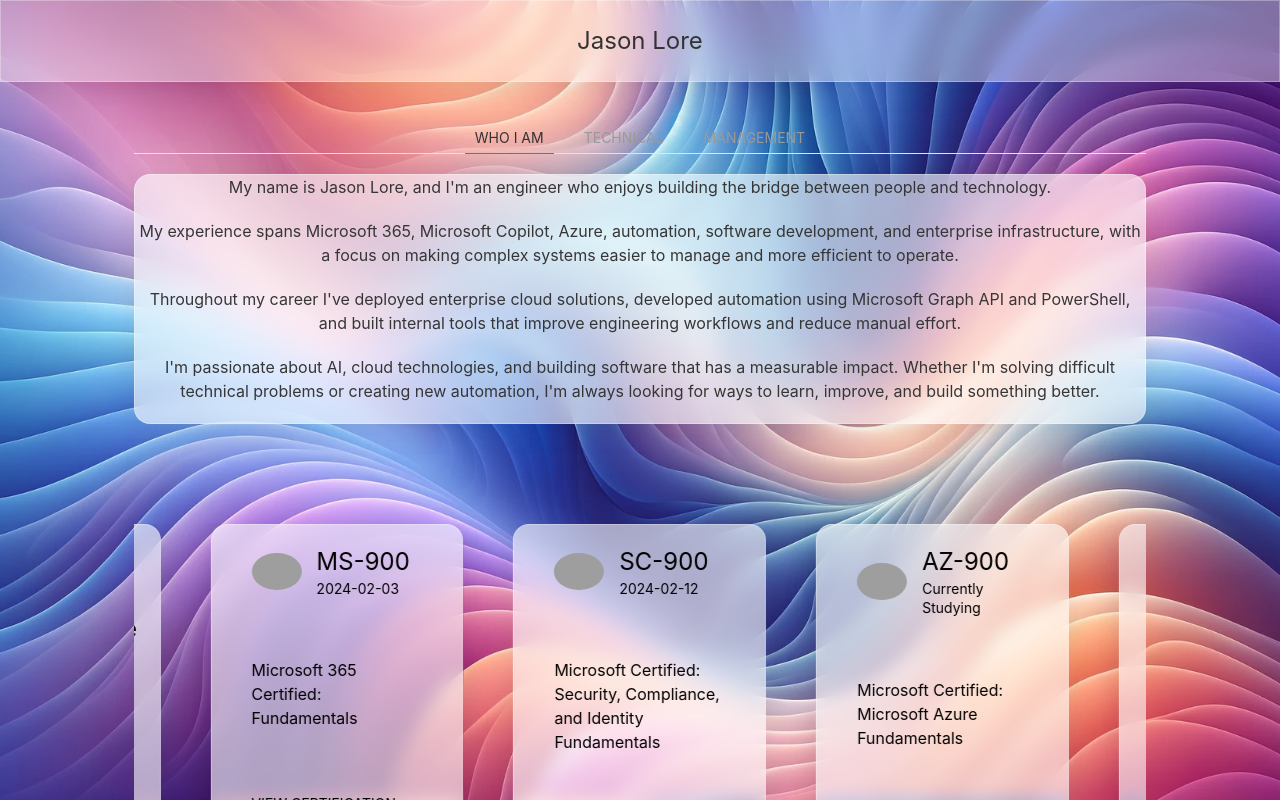
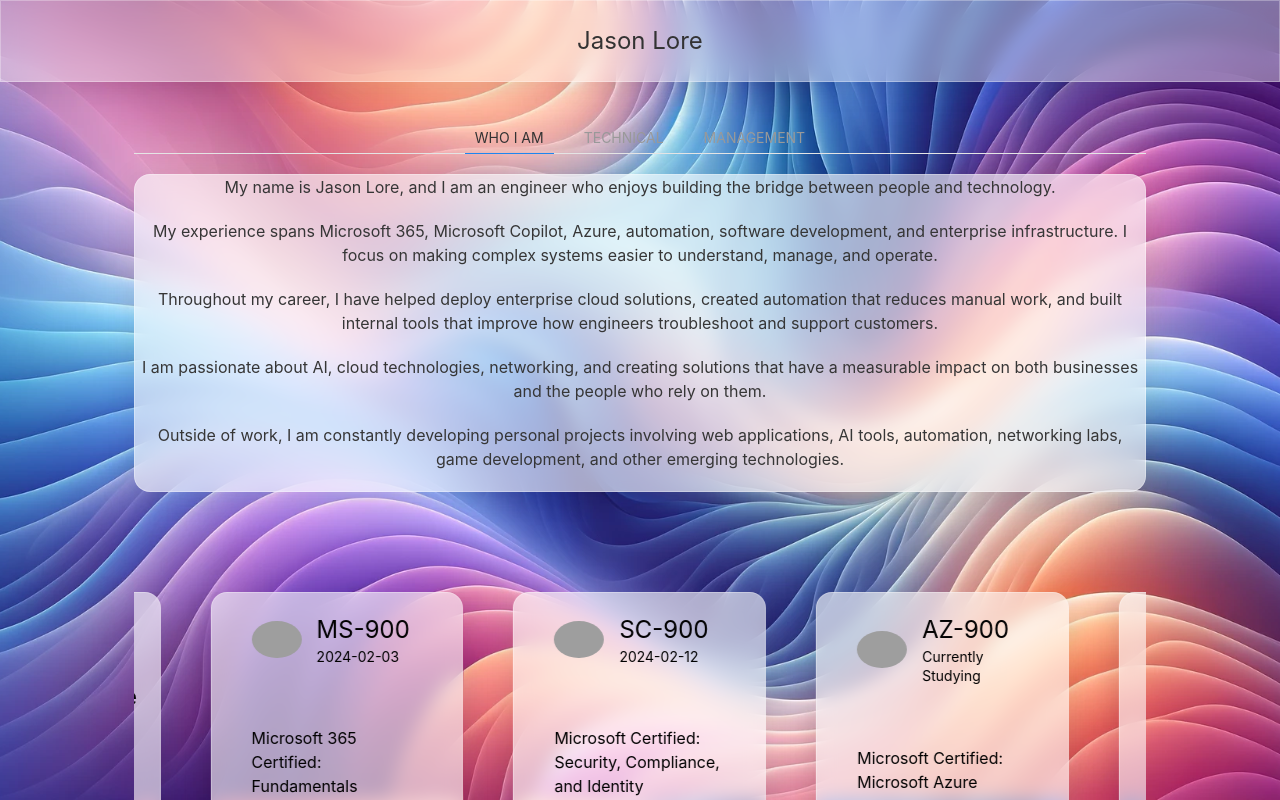
Before and after one commit to Jason-Lore/resume-site, a React (Create React App) app: page / in a window 1280 px wide. Shown: the top 800 px of the page. Built offline with nearby package versions, Linux system fonts and the light colour scheme; grey boxes are pictures that could not be loaded; the HTML template or start-up script is replaced by a standard one.

Commit message:
revamped technical and management experience

```diff
--- a/src/components/Experience/index.js
+++ b/src/components/Experience/index.js
@@ -1,48 +1,180 @@
 import React from "react";
 
-let Experience = () => {
-
-    const d = new Date();
-    let year = d.getFullYear();
+const Experience = () => {
+    const currentYear = new Date().getFullYear();
+    const yearsOfExperience = currentYear - 2020;
 
     return (
         <section>
-            <div class="uk-margin-medium-top container">
-                <ul class="uk-flex-center visible-text" uk-tab='' uk-switcher=''>
-                    <li class="uk-active"><a class="visible-text" href="/">Who I am</a></li>
-                    <li class="uk-active"><a href="/">Technical</a></li>
-                    <li class="uk-active"><a class="visible-text" href="/">Management</a></li>
+            <div className="uk-margin-medium-top container">
+                <ul
+                    className="uk-flex-center visible-text"
+                    uk-tab=""
+                    uk-switcher=""
+                >
+                    <li className="uk-active">
+                        <a className="visible-text" href="/">
+                            Who I Am
+                        </a>
+                    </li>
+
+                    <li>
+                        <a className="visible-text" href="/">
+                            Technical
+                        </a>
+                    </li>
+
+                    <li>
+                        <a className="visible-text" href="/">
+                            Management
+                        </a>
+                    </li>
                 </ul>
-                <ul class="uk-switcher uk-margin glass-pane white-text">
+
+                <ul className="uk-switcher uk-margin glass-pane white-text">
+                    {/* Who I Am */}
                     <li>
                         <div>
                             <p>
-                                My name is Jason Lore, and I'm an engineer who enjoys building the bridge between people and technology.
+                                My name is Jason Lore, and I am an engineer who
+                                enjoys building the bridge between people and
+                                technology.
                             </p>
 
                             <p>
-                                My experience spans Microsoft 365, Microsoft Copilot, Azure, automation, software development,
-                                and enterprise infrastructure, with a focus on making complex systems easier to manage and more
-                                efficient to operate.
+                                My experience spans Microsoft 365, Microsoft
+                                Copilot, Azure, automation, software
+                                development, and enterprise infrastructure. I
+                                focus on making complex systems easier to
+                                understand, manage, and operate.
                             </p>
 
                             <p>
-                                Throughout my career I've deployed enterprise cloud solutions, developed automation using
-                                Microsoft Graph API and PowerShell, and built internal tools that improve engineering workflows
-                                and reduce manual effort.
+                                Throughout my career, I have helped deploy
+                                enterprise cloud solutions, created automation
+                                that reduces manual work, and built internal
+                                tools that improve how engineers troubleshoot
+                                and support customers.
                             </p>
 
                             <p>
-                                I'm passionate about AI, cloud technologies, and building software that has a measurable impact.
-                                Whether I'm solving difficult technical problems or creating new automation, I'm always looking
-                                for ways to learn, improve, and build something better.
+                                I am passionate about AI, cloud technologies,
+                                networking, and creating solutions that have a
+                                measurable impact on both businesses and the
+                                people who rely on them.
+                            </p>
+
+                            <p>
+                                Outside of work, I am constantly developing
+                                personal projects involving web applications,
+                                AI tools, automation, networking labs, game
+                                development, and other emerging technologies.
+                            </p>
+                        </div>
+                    </li>
+
+                    {/* Technical */}
+                    <li>
+                        <div>
+                            <p>
+                                I have {yearsOfExperience}+ years of technical
+                                experience supporting Microsoft cloud
+                                environments, enterprise infrastructure, and
+                                customer-facing technology solutions.
+                            </p>
+
+                            <p>
+                                My Microsoft experience includes Microsoft 365,
+                                Microsoft Copilot, Azure, Microsoft Entra ID,
+                                Microsoft Teams, Microsoft Purview, Dynamics
+                                365, Microsoft Graph API, Power Apps, and Power
+                                Automate.
+                            </p>
+
+                            <p>
+                                I have developed automation and internal tools
+                                using PowerShell, JavaScript, React, Node.js,
+                                Express, REST APIs, SQL, NoSQL, and other modern
+                                development technologies.
+                            </p>
+
+                            <p>
+                                I have also implemented security and compliance
+                                solutions involving Multi-Factor
+                                Authentication, Role-Based Access Control, Data
+                                Loss Prevention, Zero Trust principles, and
+                                HIPAA-aligned configurations.
+                            </p>
+
+                            <p>
+                                My technical background includes advanced
+                                troubleshooting, root-cause analysis, API
+                                integrations, cloud administration, fiber-optic
+                                networking, technical documentation, and
+                                production incident resolution.
+                            </p>
+
+                            <p>
+                                I am constantly learning new technologies,
+                                building personal projects, and expanding my
+                                knowledge through certifications and practical
+                                hands-on experience.
+                            </p>
+                        </div>
+                    </li>
+
+                    {/* Management */}
+                    <li>
+                        <div>
+                            <p>
+                                I have experience leading technical operations,
+                                mentoring engineers, and managing complex
+                                enterprise support escalations.
+                            </p>
+
+                            <p>
+                                As an engineering lead, I provided technical
+                                coaching, conducted case reviews, supported
+                                junior engineers, and helped teams navigate
+                                difficult customer and production issues.
+                            </p>
+
+                            <p>
+                                I have managed technical backlogs, prioritized
+                                urgent escalations, coordinated with product
+                                engineering teams, and helped establish
+                                consistent support and troubleshooting
+                                standards.
+                            </p>
+
+                            <p>
+                                My management style focuses on clear
+                                communication, practical guidance,
+                                accountability, and giving team members the
+                                resources they need to solve problems
+                                independently.
+                            </p>
+
+                            <p>
+                                I also have experience improving engineering
+                                workflows, identifying process gaps, creating
+                                documentation, and developing automation that
+                                allows teams to work more efficiently.
+                            </p>
+
+                            <p>
+                                Whether I am leading a project, mentoring an
+                                engineer, or coordinating a difficult
+                                escalation, I approach challenges with
+                                patience, organization, and a focus on creating
+                                lasting solutions.
                             </p>
                         </div>
                     </li>
                 </ul>
             </div>
         </section>
-    )
-}
+    );
+};
 
-export default Experience
+export default Experience;
```
